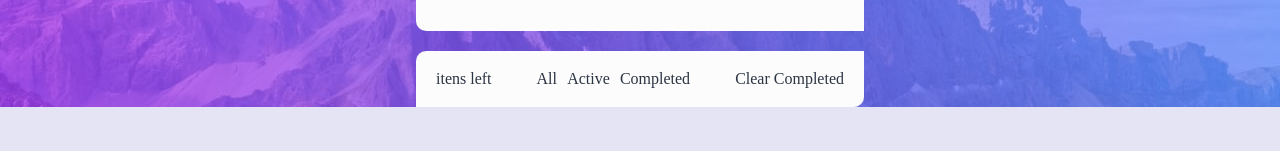
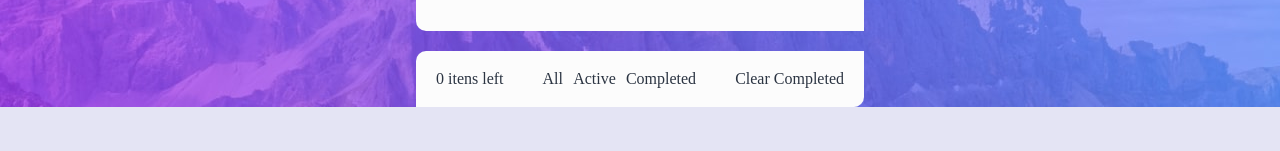
Before and after one commit to Tcheagow/ToDo-Website, a React (Create React App) app: page / in a window 1280 px wide. Shown: the part 149-300 px from the top of the page. Built offline with nearby package versions, Linux system fonts and the light colour scheme.

Commit message:
adding ToDo counter

```diff
--- a/src/components/divMain/createToDo/DivCreateToDo.jsx
+++ b/src/components/divMain/createToDo/DivCreateToDo.jsx
@@ -14,6 +14,15 @@ export default function DivCreateToDo(props){
                 if(localStorage.getItem(positionLocalStorage) === null){
                     localStorage.setItem(positionLocalStorage, props.toDo);
                     i = 10;
+
+                    if(localStorage.getItem("contador") !== null){
+                        const contToDo = parseInt(localStorage.getItem("contador"));
+                        const valueConstToDo = contToDo + 1;
+
+                        localStorage.setItem("contador", valueConstToDo.toString())
+                    }else{
+                        localStorage.setItem("contador", "1");
+                    }
                 }
             }
         }
--- a/src/components/divMain/divToDo/divFunctionalities/DivFunctionalities.jsx
+++ b/src/components/divMain/divToDo/divFunctionalities/DivFunctionalities.jsx
@@ -4,10 +4,17 @@ import DivOptionShowToDo from "./showToDo/DivOptionShowToDo";
 import { ContainerFunctionalities } from './DivFunctionalitiesStyles';
 
 export default function DivFunctionalities(){
+    const numberToDo =() => {
+        if(isNaN(parseInt(localStorage.getItem("contador")))){
+            return 0
+        }else{
+            return parseInt(localStorage.getItem("contador"));
+        }
+    }
 
     return(
         <ContainerFunctionalities>
-            <p>itens left</p>
+            <p>{numberToDo()} itens left</p>
             <DivOptionShowToDo/>
             <p>Clear Completed</p>
         </ContainerFunctionalities>
```
